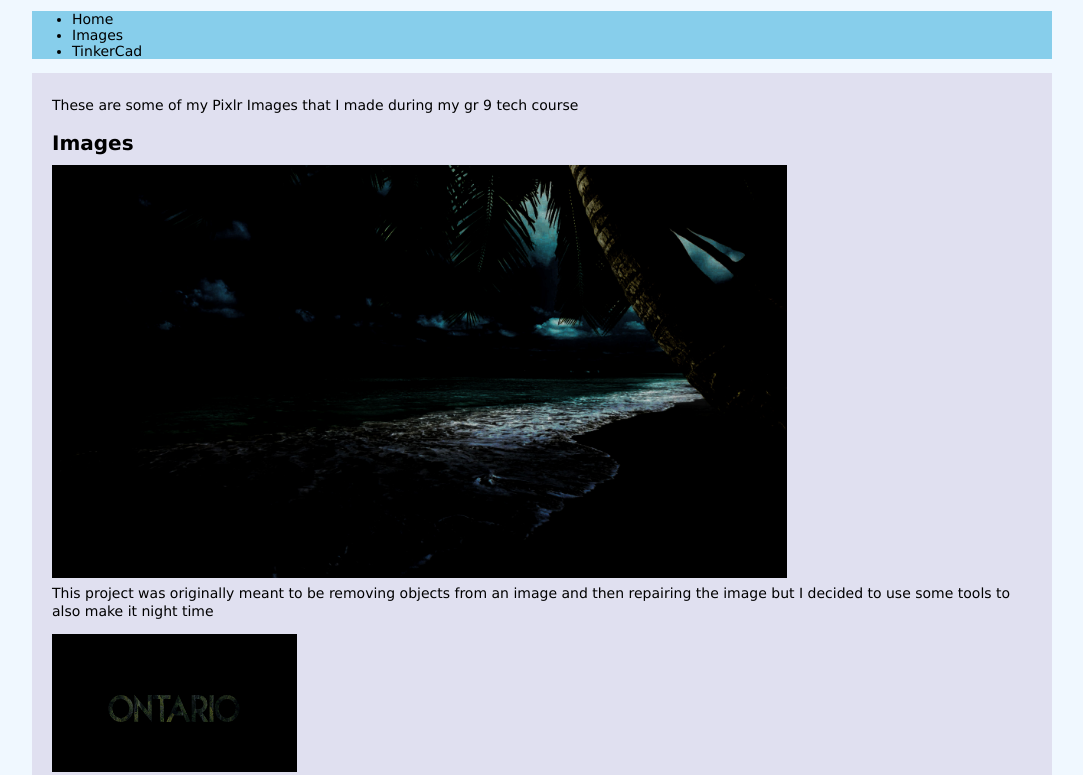
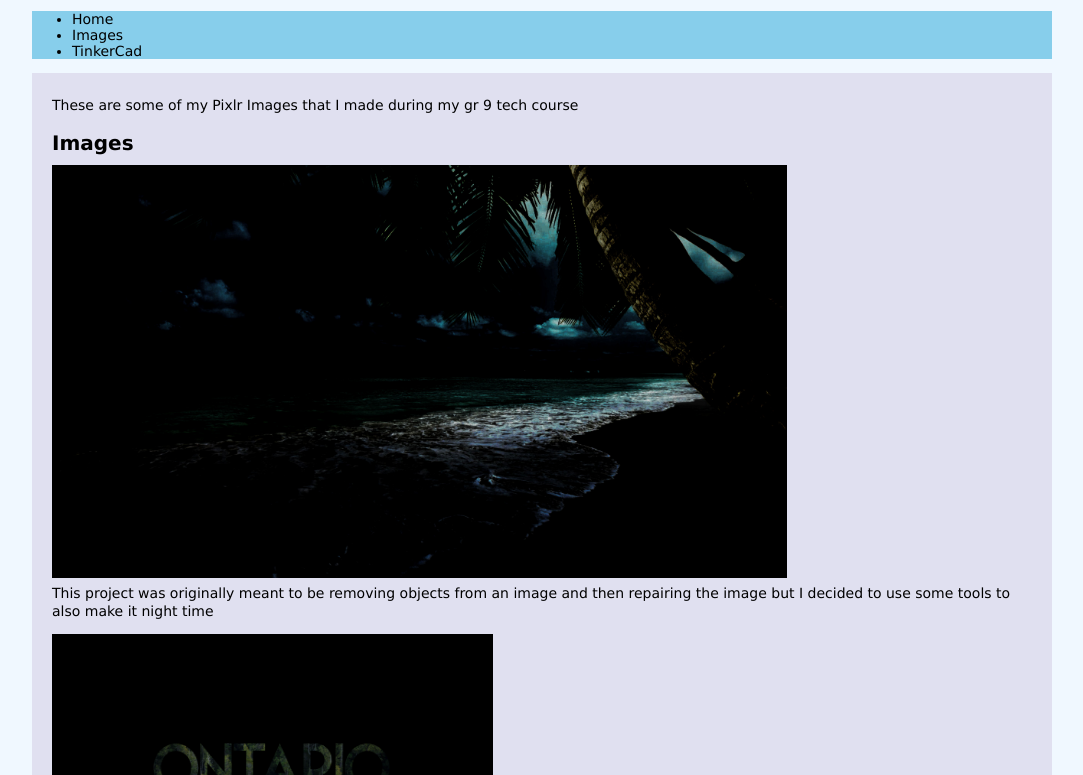
Before and after one commit to No13189/No13189.github.io, a plain HTML site: page images.html in a window 1280 px wide. Shown: the part 163-938 px from the top of the page, without its empty margins (98-1181 px from the left). Drawn offline with Linux system fonts and the light colour scheme.

Commit message:
increased image witdh to 45%

```diff
--- a/images.html
+++ b/images.html
@@ -20,7 +20,7 @@
     <h2>Images</h2>
     <img src="sadbeach.jpg" alt="A dark beach with a nice palm tree." width="75%">
     <p>This project was originally meant to be removing objects from an image and then repairing the image but I decided to use some tools to also make it night time</p>
-    <img src="texteffect.jpg" alt="A black background with Ontario and behind the letters there is a overhead picture of a forest." width="25%">
+    <img src="texteffect.jpg" alt="A black background with Ontario and behind the letters there is a overhead picture of a forest." width="45%">
     <p>This was a project where we had to take an image and then put a black background over it and then cut out the letters to make a place and I chose Ontario</p>
     <p>Very <strong><em><a href="https://www.youtube.com/watch?v=dQw4w9WgXcQ>">funni</a></em></strong> link</p>
     </section>
```
